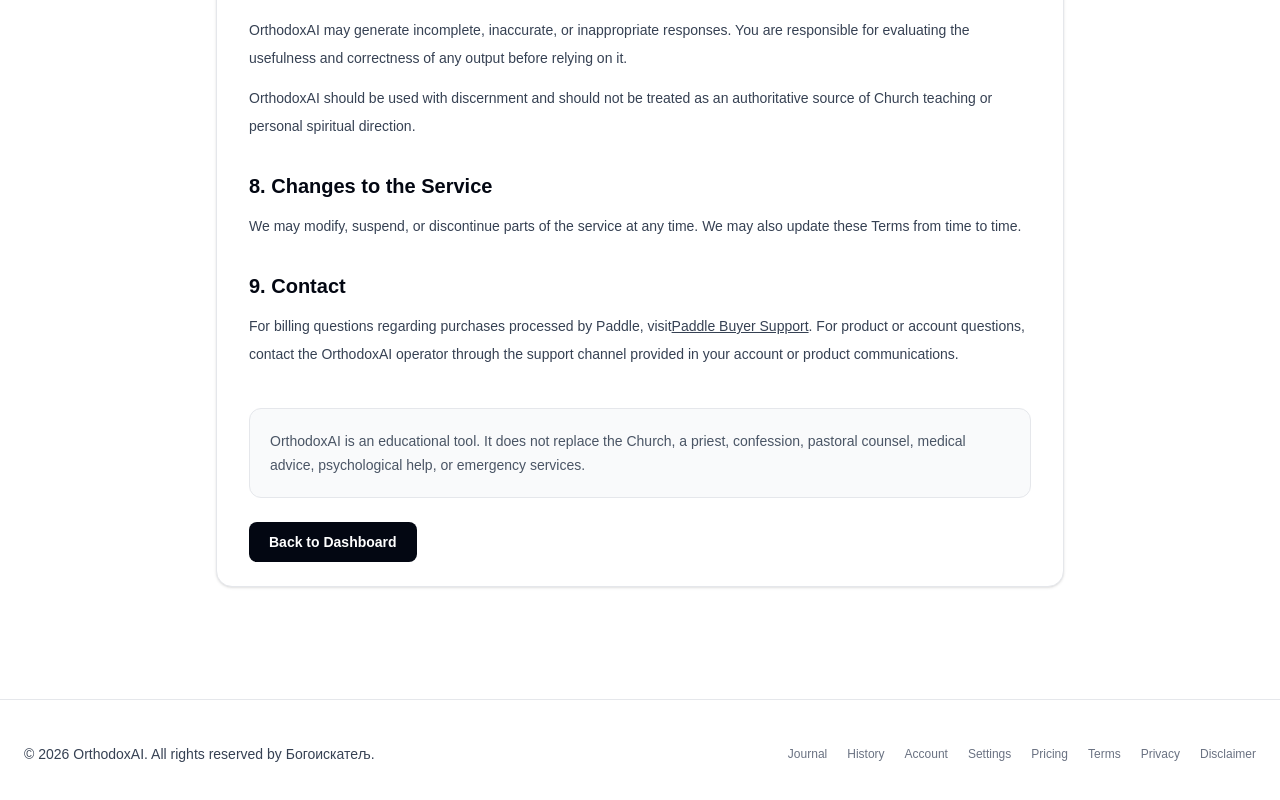
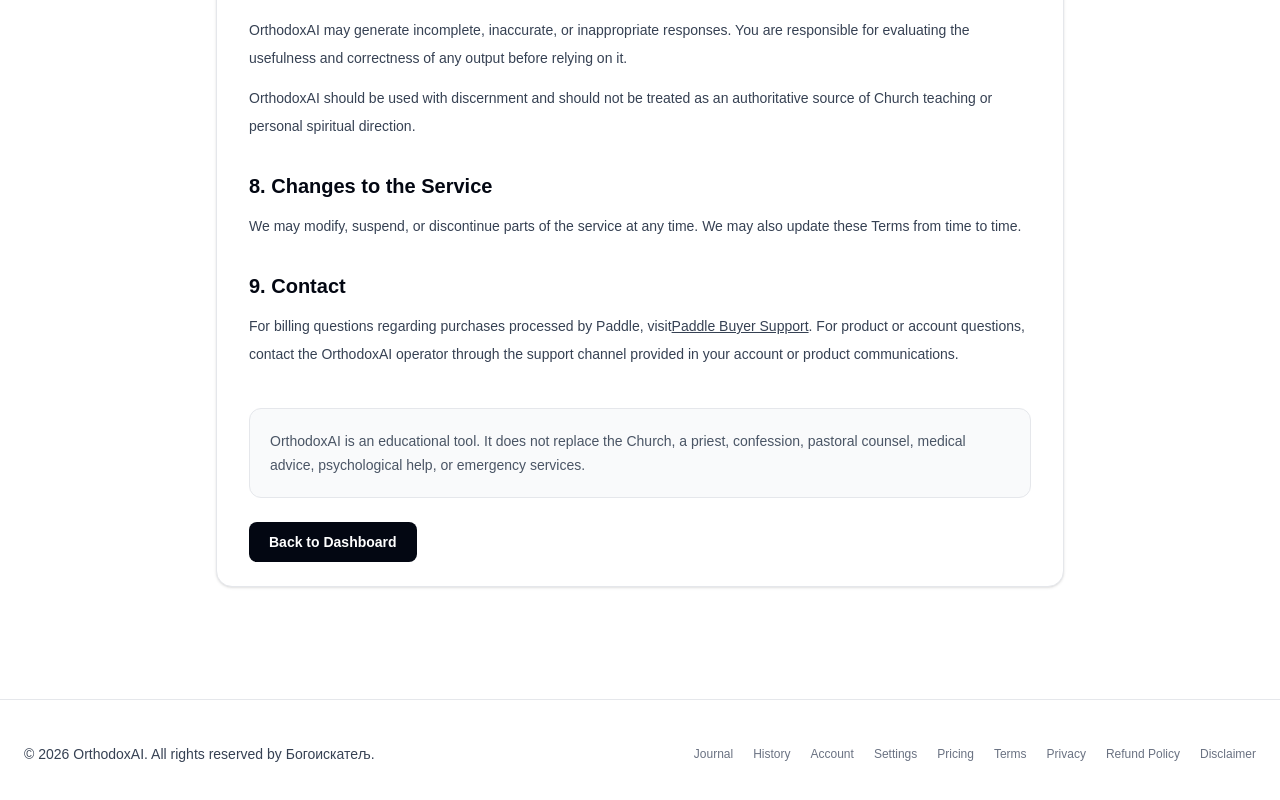
Before and after one commit to triplnj/orthodox-ai, a Next.js app: page /terms in a window 1280 px wide. Shown: the part 1675-2475 px from the top of the page. Built offline with nearby package versions, Linux system fonts and the light colour scheme; no server answers.

Commit message:
Align Paddle domain approval disclosures: src/components/layout/Footer.tsx

```diff
--- a/src/components/layout/Footer.tsx
+++ b/src/components/layout/Footer.tsx
@@ -31,6 +31,10 @@ export function Footer() {
             Privacy
           </Link>
 
+          <Link href="/refund-policy" className="inline-flex min-h-11 items-center py-2 hover:text-gray-950">
+            Refund Policy
+          </Link>
+
           <Link href="/disclaimer" className="inline-flex min-h-11 items-center py-2 hover:text-gray-950">
             Disclaimer
           </Link>
```
